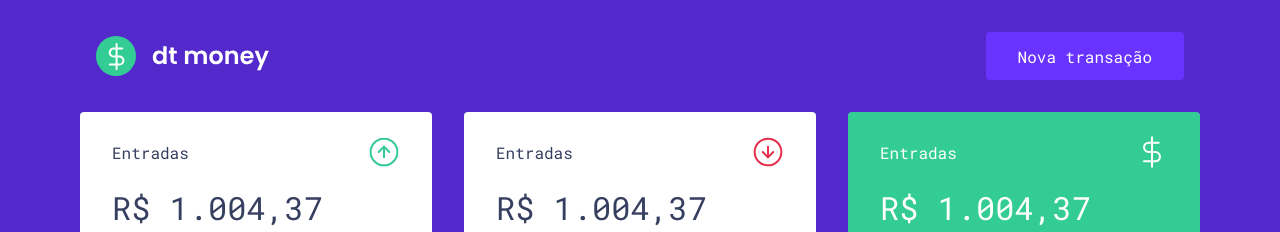
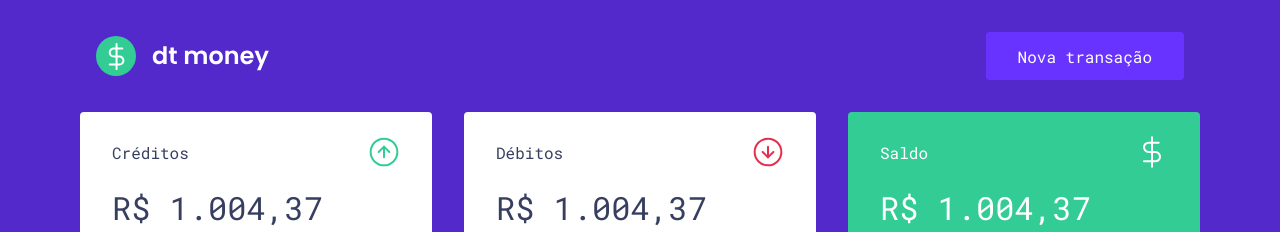
Before and after one commit to Bignotto/ignite-react-dtmoney, a React (Create React App) app: page / in a window 1280 px wide. Shown: the top 232 px of the page. Built offline with nearby package versions, Linux system fonts and the light colour scheme.

Commit message:
Created header, dashboard and transactions table components

```diff
--- a/src/components/Summary/index.tsx
+++ b/src/components/Summary/index.tsx
@@ -9,21 +9,21 @@ export function Summary() {
     <Container>
       <div>
         <header>
-          <p>Entradas</p>
+          <p>Créditos</p>
           <img src={incomeImg} alt="income" />
         </header>
         <strong>R$ 1.004,37</strong>
       </div>
       <div>
         <header>
-          <p>Entradas</p>
+          <p>Débitos</p>
           <img src={outcomeImg} alt="income" />
         </header>
         <strong>R$ 1.004,37</strong>
       </div>
       <div className="highlight-background">
         <header>
-          <p>Entradas</p>
+          <p>Saldo</p>
           <img src={totalImg} alt="income" />
         </header>
         <strong>R$ 1.004,37</strong>
--- a/src/components/TransactionsTable/styles.ts
+++ b/src/components/TransactionsTable/styles.ts
@@ -15,6 +15,7 @@ export const Container = styled.div`
     }
 
     td {
+      text-align: left;
       padding: 1rem 2rem;
       border: 0;
       background: var(--shape);
--- a/src/styles/global.ts
+++ b/src/styles/global.ts
@@ -12,7 +12,6 @@ export const GlobalStyle = createGlobalStyle`
     --text-title: #363f5f;
     --text-body: #969cb3;
 
-    --background: #f0f2f5;
     --shape: #ffffff;
 }
 
```
